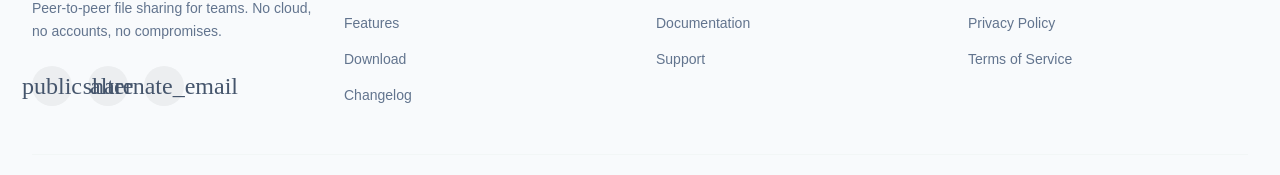
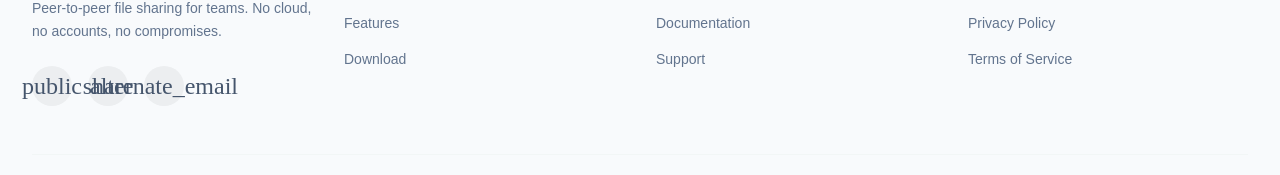
Before and after one commit to ok/mirall-website, a React (Vite) app: page /support in a window 1280 px wide. Shown: the part 1702-1877 px from the top of the page. Built offline with nearby package versions, Linux system fonts and the light colour scheme; a web font is replaced by a local one.

Commit message:
Fix footer: use router links, remove changelog link

```diff
--- a/src/components/Footer.tsx
+++ b/src/components/Footer.tsx
@@ -27,9 +27,8 @@ export default function Footer() {
         <div>
           <p className="font-bold mb-6 text-on-surface">{t('footer.product.title')}</p>
           <ul className="space-y-4 font-body text-sm">
-            <li><a className="text-slate-500 hover:text-emerald-600 transition-all" href="#features">{t('footer.product.features')}</a></li>
+            <li><Link className="text-slate-500 hover:text-emerald-600 transition-all" to="/#features">{t('footer.product.features')}</Link></li>
             <li><Link className="text-slate-500 hover:text-emerald-600 transition-all" to="/download">{t('footer.product.download')}</Link></li>
-            <li><a className="text-slate-500 hover:text-emerald-600 transition-all" href="#">{t('footer.product.changelog')}</a></li>
           </ul>
         </div>
         <div>
```
